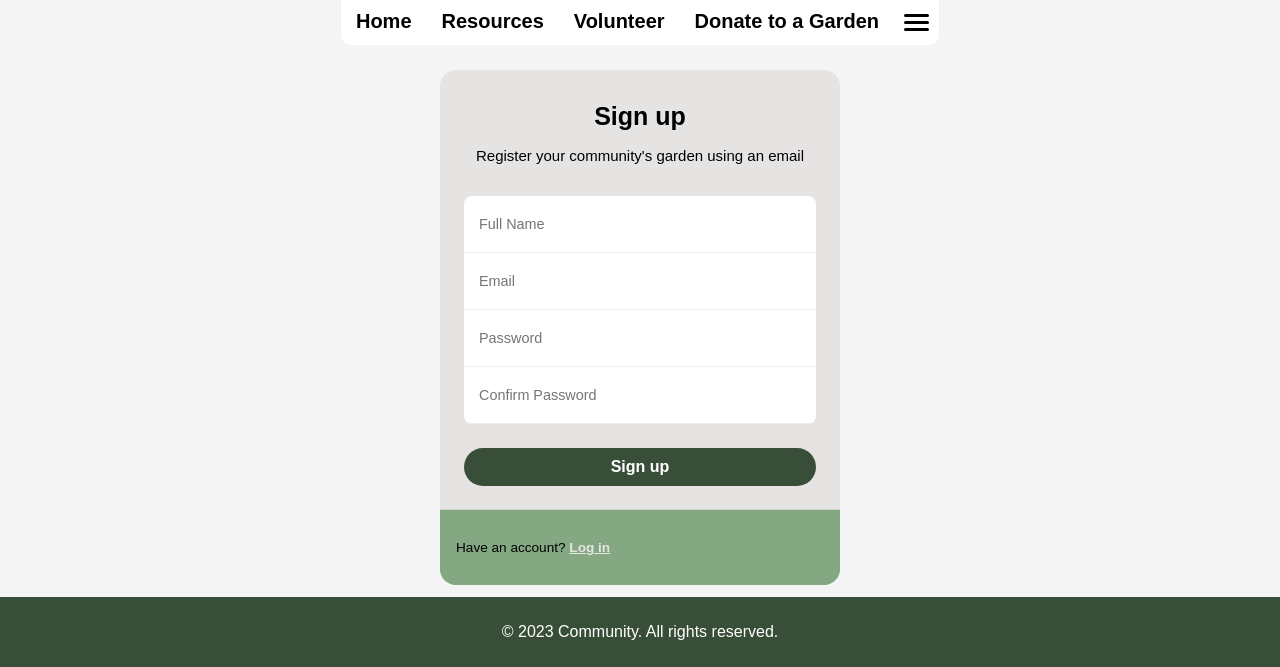
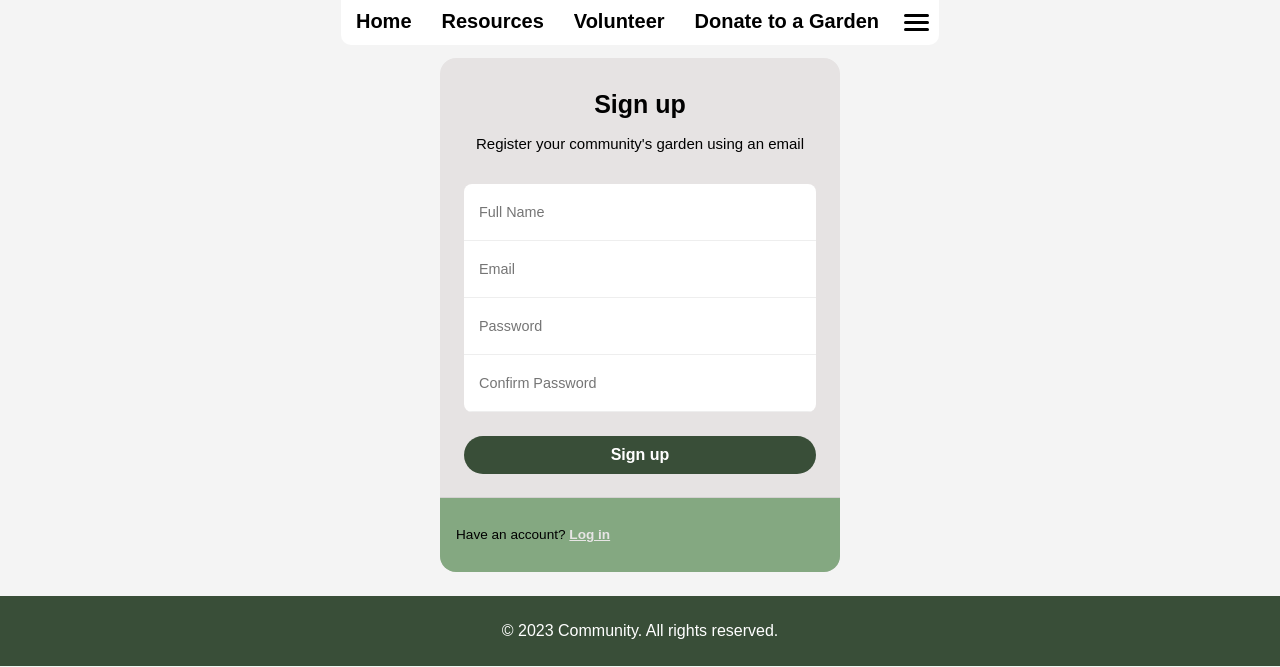
Before and after one commit to jlinares12/CPSC362-Project, a Flask app: page /register in a window 1280 px wide. Shown: the part 134-801 px from the top of the page. Run offline with Flask 3, Linux system fonts and the light colour scheme.

Commit message:
removed the margin-top of both css files since this is taken care of in the updated base.css file

```diff
--- a/static/css/home.css
+++ b/static/css/home.css
@@ -1,9 +1,3 @@
-.content {
-    display: block;
-    padding: 20px;
-    overflow-y: scroll;
-    height: 75vh;
-}
 .content div.map {
     background-color: white;
     margin-left: auto;
--- a/static/css/registration.css
+++ b/static/css/registration.css
@@ -1,6 +1,5 @@
 /* From Uiverse.io by alexruix */
 .form-box {
-    margin-top: 1vw;
     max-width: 400px;
     background: #e6e3e3;
     overflow:hidden;
```
